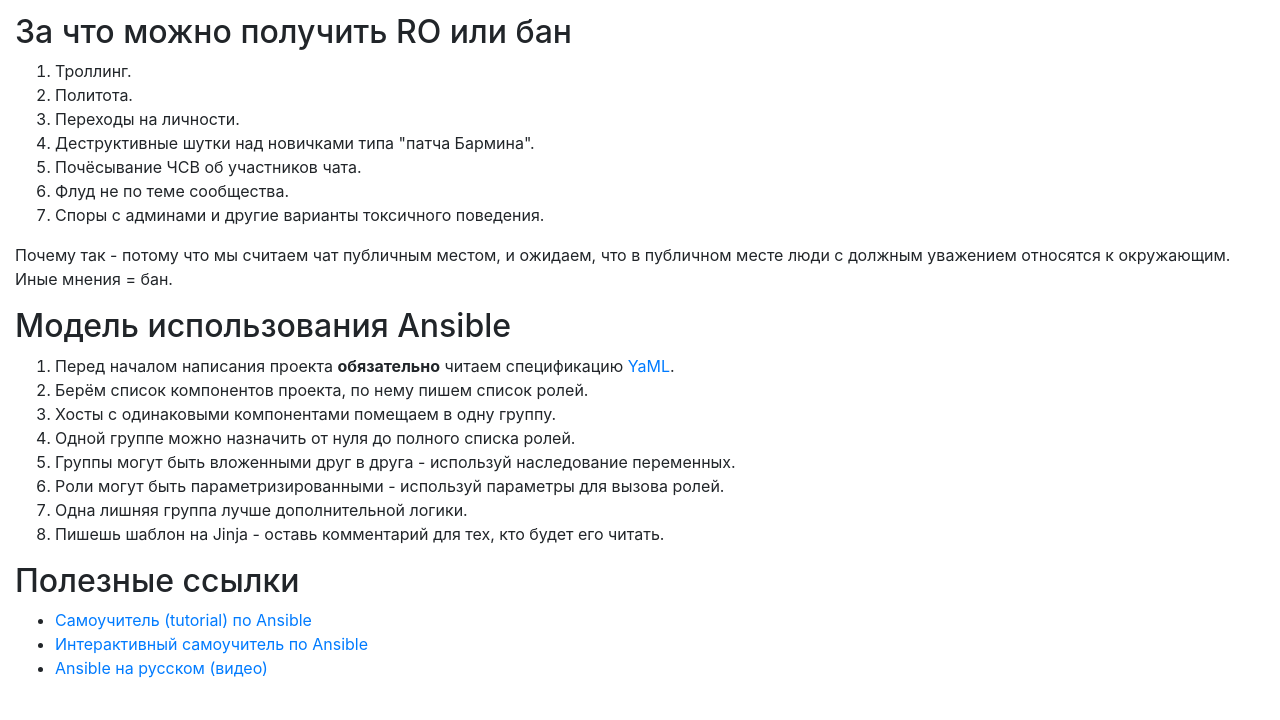
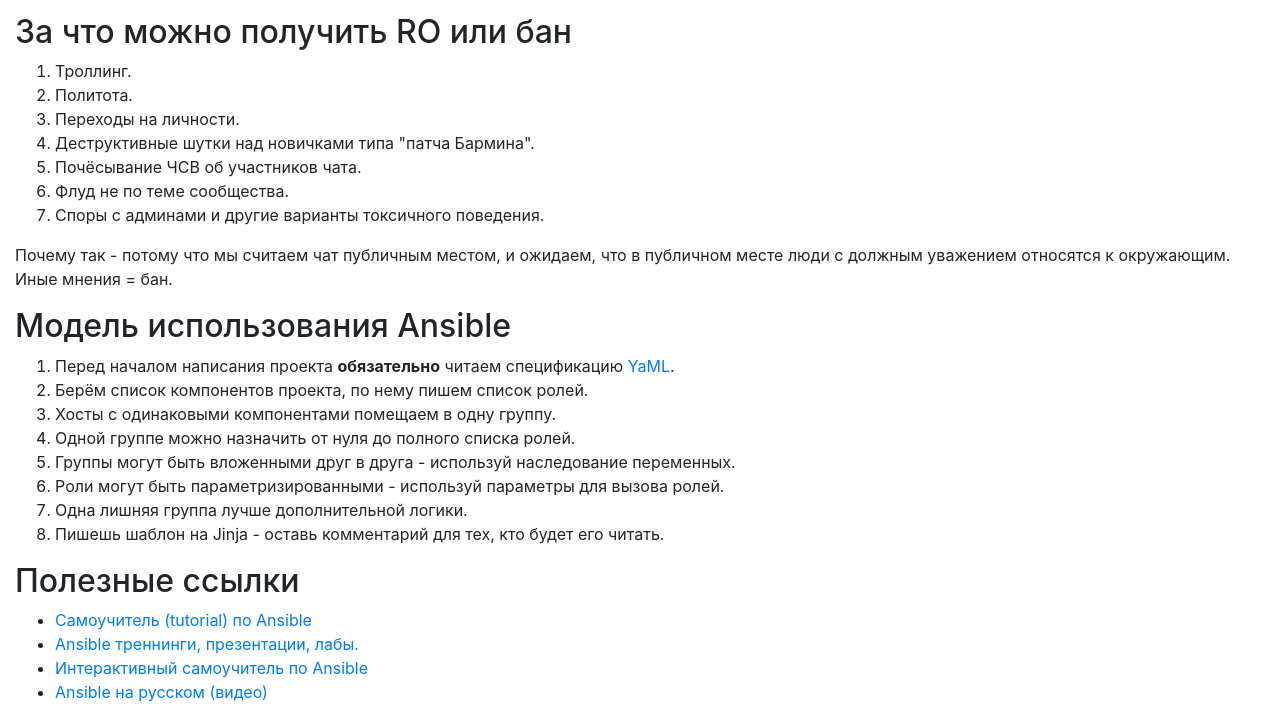
Before and after one commit to tnt4brain/proansible, a plain HTML site: page index.html in a window 1280 px wide. Shown: the part 808-1528 px from the top of the page. Before the commit the page ends 1504 px from the top, so only its background shows below. Drawn offline with nearby package versions, Linux system fonts and the light colour scheme.

Commit message:
Update
add link

```diff
--- a/index.html
+++ b/index.html
@@ -98,6 +98,7 @@
                 <h2>Полезные ссылки</h2>
                 <ul>
                     <li><a href="https://github.com/ansible/ansible-examples">Самоучитель (tutorial) по Ansible</a></li>
+                    <li><a href="https://github.com/ansible/workshops">Ansible треннинги, презентации, лабы.</a></li>
                     <li><a href="https://github.com/ansible/ansible-examples">Интерактивный самоучитель по Ansible</a></li>
                     <li><a href="https://www.youtube.com/playlist?list=PLg5SS_4L6LYufspdPupdynbMQTBnZd31N">Ansible на русском (видео)</a></li>
                 </ul>
```
